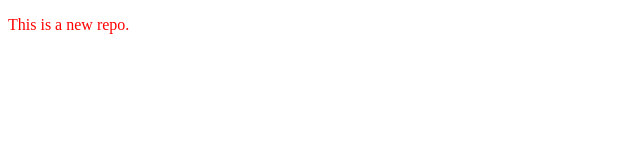
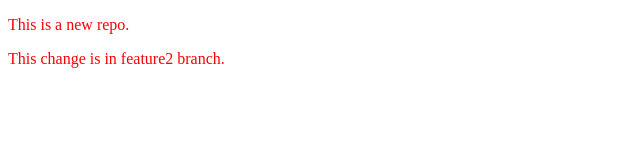
Before and after one commit to AdityaAdarsh8888/Local-Repo-Git, a plain HTML site: page index.html in a window 1280 px wide. Shown: the whole page, without its empty margins (0-640 px from the left). Drawn offline with Linux system fonts and the light colour scheme.

Commit message:
Add new <p> tag in feature2 branch.

```diff
--- a/index.html
+++ b/index.html
@@ -8,5 +8,6 @@
 </head>
 <body>
     <p>This is a new repo.</p>
+    <p>This change is in feature2 branch.</p>
 </body>
 </html>
```
